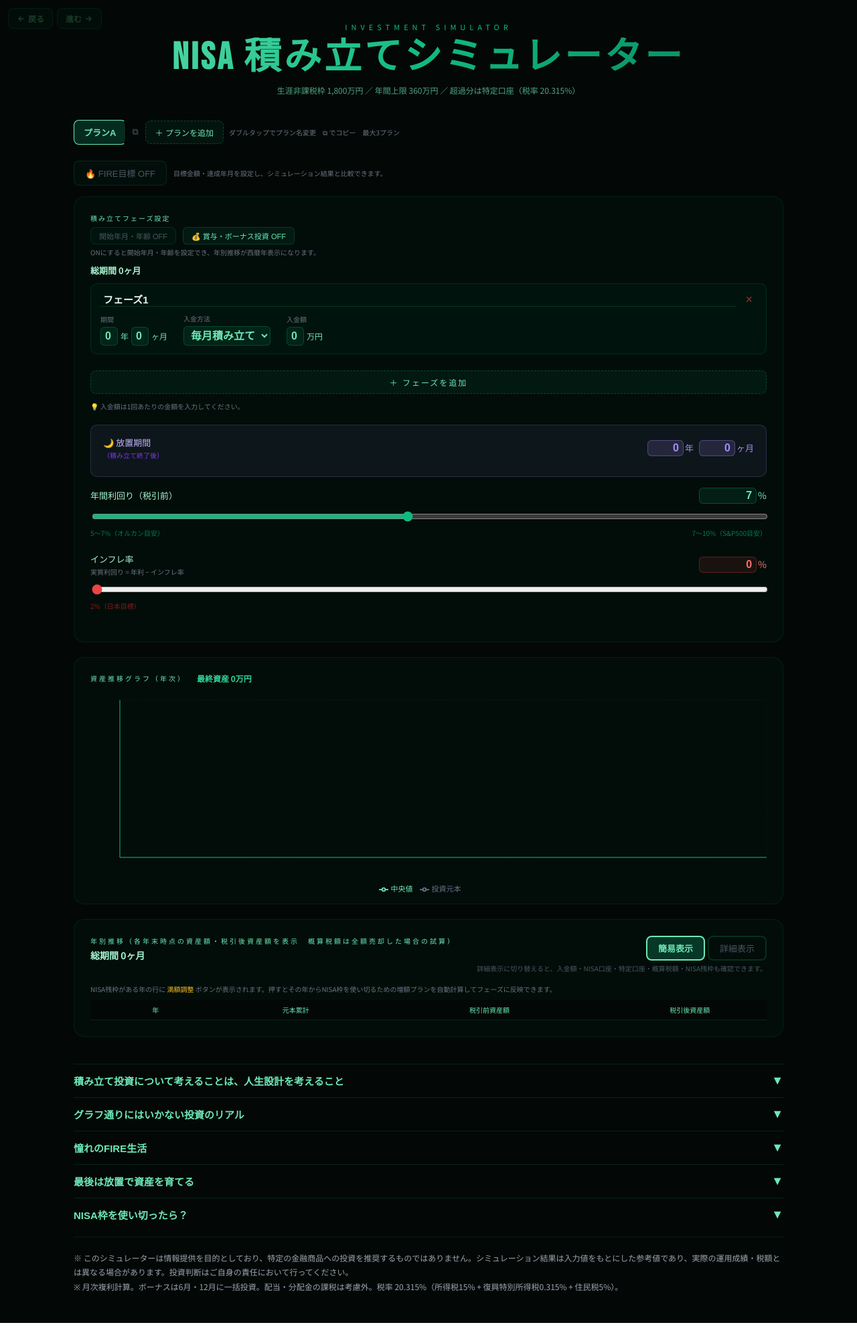
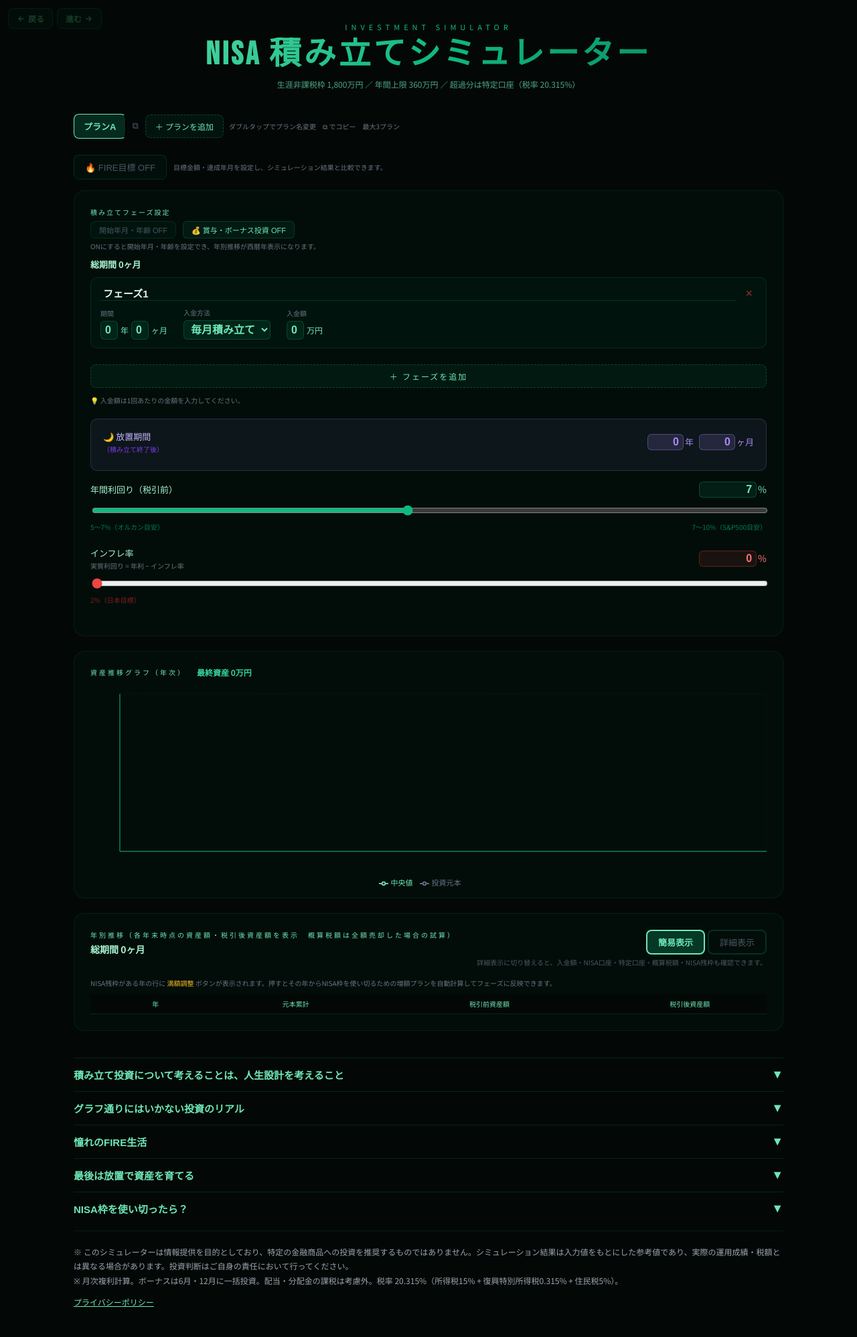
Before and after one commit to Okaengo/nisa-app, a React (Create React App) app: page / in a window 1280 px wide. Shown: the whole page at 67% size. Before the commit the page ends 1975 px from the top, so only its background shows below. Built offline with nearby package versions, Linux system fonts and the light colour scheme.

Commit message:
Update App.jsx

```diff
--- a/src/App.jsx
+++ b/src/App.jsx
@@ -1277,7 +1277,7 @@ export default function NisaSimulator() {
 
       <div style={{ textAlign: "center", marginBottom: 36 }}>
         <div style={{ fontSize: 11, letterSpacing: 6, color: "#10b981", marginBottom: 8 }}>INVESTMENT SIMULATOR</div>
-        <h1 style={{ fontFamily: "Bebas Neue, sans-serif", fontSize: "clamp(26px, 6vw, 56px)", letterSpacing: 4, background: "linear-gradient(135deg, #6ee7b7 0%, #10b981 50%, #047857 100%)", WebkitBackgroundClip: "text", WebkitTextFillColor: "transparent", margin: 0, lineHeight: 1.1 }}>NISA 積み立てシミュレーター</h1>
+        <h1 style={{ fontFamily: "Bebas Neue, sans-serif", fontSize: "clamp(22px, 5vw, 48px)", letterSpacing: 4, background: "linear-gradient(135deg, #6ee7b7 0%, #10b981 50%, #047857 100%)", WebkitBackgroundClip: "text", WebkitTextFillColor: "transparent", margin: 0, lineHeight: 1.1 }}>NISA 積み立てシミュレーター</h1>
         <p style={{ color: "#6ee7b7", opacity: 0.7, fontSize: 12, marginTop: 8 }}>生涯非課税枠 1,800万円 ／ 年間上限 360万円 ／ 超過分は特定口座（税率 20.315%）</p>
       </div>
 
@@ -1471,6 +1471,9 @@ export default function NisaSimulator() {
             ※ このシミュレーターは情報提供を目的としており、特定の金融商品への投資を推奨するものではありません。シミュレーション結果は入力値をもとにした参考値であり、実際の運用成績・税額とは異なる場合があります。投資判断はご自身の責任において行ってください。<br />
             ※ 月次複利計算。ボーナスは6月・12月に一括投資。配当・分配金の課税は考慮外。税率 20.315%（所得税15% + 復興特別所得税0.315% + 住民税5%）。
           </p>
+          <p style={{ marginTop: 12, fontSize: 12 }}>
+            <a href="/privacy.html" style={{ color: "#6ee7b7" }}>プライバシーポリシー</a>
+          </p>
         </div>
       </div>
     </div>
```
